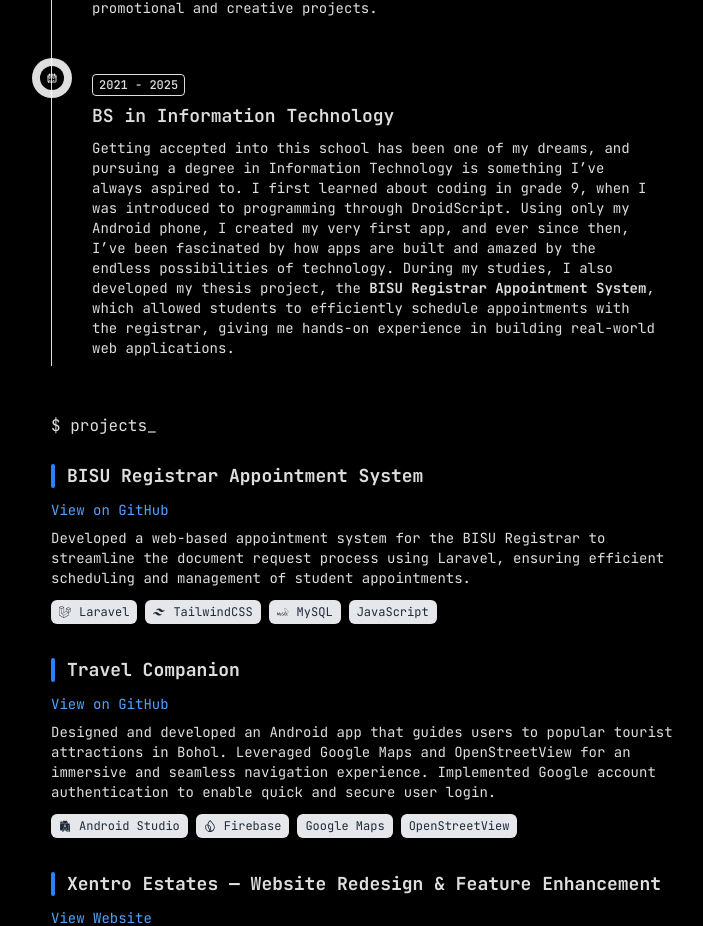
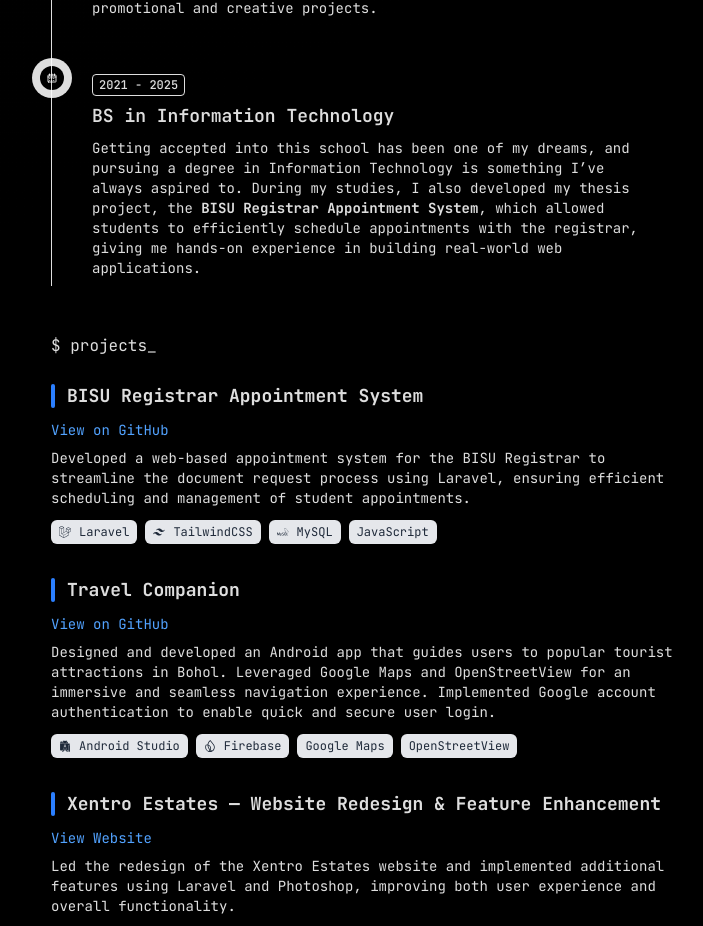
Before and after one commit to esmike03/ReactPortfolio, a React (Vite) app: page / in a window 1280 px wide. Shown: the part 1740-2666 px from the top of the page, without its empty margins (277-980 px from the left). Built offline with nearby package versions, Linux system fonts and the light colour scheme.

Commit message:
Initial commit

```diff
--- a/src/App.jsx
+++ b/src/App.jsx
@@ -235,10 +235,6 @@
       src: "/public/videos/TheAccessIntro.mp4",
       title: "Video 4",
       poster: "/public/images/Screenshot 2026-01-19 014226.png",
-    },
-    {
-      src: "/public/videos/0611(1).mp4",
-      title: "Big Buck Bunny",
     },
     {
       src: "/public/videos/0611.mp4",
@@ -664,13 +660,8 @@
                       <p class="text-body">
                         Getting accepted into this school has been one of my
                         dreams, and pursuing a degree in Information Technology
-                        is something I’ve always aspired to. I first learned
-                        about coding in grade 9, when I was introduced to
-                        programming through DroidScript. Using only my Android
-                        phone, I created my very first app, and ever since then,
-                        I’ve been fascinated by how apps are built and amazed by
-                        the endless possibilities of technology. During my
-                        studies, I also developed my thesis project, the{" "}
+                        is something I’ve always aspired to. During my studies,
+                        I also developed my thesis project, the{" "}
                         <strong>BISU Registrar Appointment System</strong>,
                         which allowed students to efficiently schedule
                         appointments with the registrar, giving me hands-on
```
